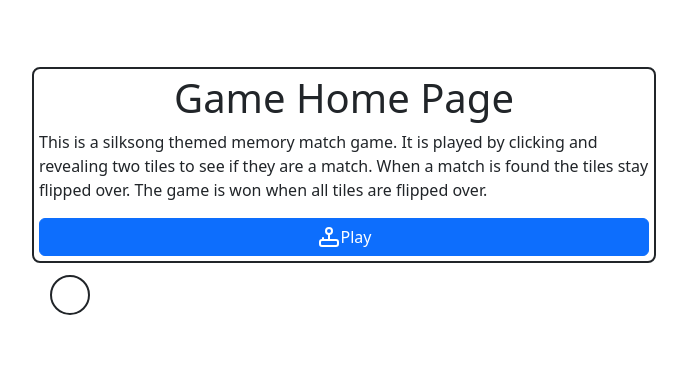
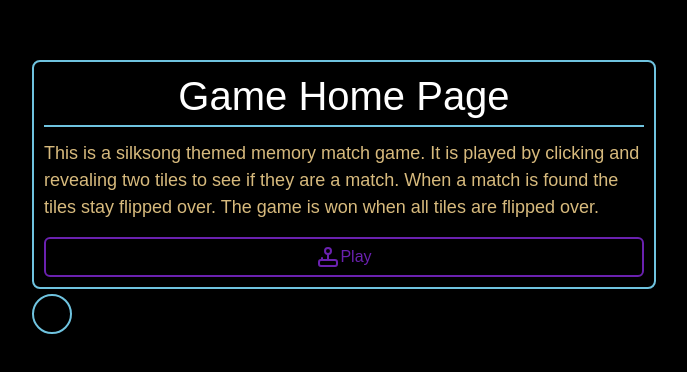
Before and after one commit to funkyTurtleStack/MemoryMatch-Project-001-, a plain HTML site: page index.html in a window 1280 px wide. Shown: the part 196-568 px from the top of the page, without its empty margins (374-1061 px from the left). Drawn offline with nearby package versions, Linux system fonts and the light colour scheme.

Commit message:
Made everything look nicer. Still need to make the "You Win" notification better

```diff
--- a/index.html
+++ b/index.html
@@ -4,7 +4,6 @@
     <meta charset="UTF-8">
     <meta name="viewport" content="width=device-width, initial-scale=1.0">
     <title>Game Home</title>
-    <link rel="stylesheet" href="styles.css">
 
     <!--Lucide Icons-->
     <script src="https://unpkg.com/lucide@latest/dist/umd/lucide.js"></script>
@@ -12,15 +11,17 @@
     <!--Bootstrap-->
     <link href="https://cdn.jsdelivr.net/npm/bootstrap@5.3.0/dist/css/bootstrap.min.css" rel="stylesheet">
 
+    <!--Styles Sheet-->
+        <link rel="stylesheet" href="styles.css">
 </head>
 <body>
 
     <main>
         <div class="container" style="padding: 10%;">
             <div class="row justify-content-center">
-                <div class="col-sm-12 col-md-10 col-lg-8 offset-md-1 offset-lg-2" style="padding: 5px; border: solid 2px; border-radius: 8px;">
-                    <h1 class="text-center">Game Home Page</h1>
-                    <p>
+                <div class="col-sm-12 col-md-10 col-lg-8 offset-md-1 offset-lg-2" style="padding: 10px; border: solid 2px; border-radius: 8px; border-color: #6fc3df;">
+                    <h1 class="text-center" style="border-bottom: 2px solid #6fc3df; padding-bottom: 5px;">Game Home Page</h1>
+                    <p style="color: #d7ba7d; font-size: 18px; padding-top: 5px;">
                         This is a silksong themed memory match game. It is played by
                         clicking and revealing two tiles to see if they are a match.
                         When a match is found the tiles stay flipped over. The
@@ -31,8 +32,8 @@
                         Play
                     </a>
                 </div>
-                <div class="col-sm-12 col-md-10 col-lg-8 offset-md-1 offset-lg-2" style="padding: 5px;">
-                    <a href="https://github.com/funkyTurtleStack/MemoryMatch-Project-001-" class="btn icon-btn">
+                <div class="col-sm-12 col-md-10 col-lg-8 offset-md-1 offset-lg-2" style="padding-top: 5px; padding-left: 0px;">
+                    <a href="https://github.com/funkyTurtleStack/MemoryMatch-Project-001-" style="padding: 0;">
                         <i data-lucide="github" class="icon-circle"></i>
                     </a>
                 </div>
--- a/styles.css
+++ b/styles.css
@@ -1,8 +1,13 @@
+html
+{
+    background-color: black;
+}
+
 body
 {
     font-family: Arial, sans-serif;
-    background-color: #ffffff;
-    color: #121212;
+    color: white;
+    background-color: black;
     display: flex;
     flex-wrap: wrap;
     overflow-y: auto;
@@ -24,7 +29,7 @@ header h1
     text-align: center;
     font-size: 2.5rem;
     font-weight: bold;
-    border-bottom: 1px solid #d3d6da;
+    border-bottom: 1px solid white;
     margin-bottom: 15px;
     padding-bottom: 15px;
 }
@@ -57,7 +62,7 @@ h2
 {
     width: 62px;
     height: 62px;
-    border: 3px solid black;
+    border: 2px solid white;
     border-radius: 15px;
 
     font-size: 2rem;
@@ -70,6 +75,21 @@ h2
     justify-content: center;
     align-items: center;
     background-color: black;
+}
+
+.btn
+{
+    background-color: black;
+    border-color: #6a21af;
+    color: #6a21af;
+    border-width: 2px;
+}
+
+.btn:hover
+{
+    background-color: #070707;
+    border-color: blueviolet;
+    color: blueviolet;
 }
 
 .tile.hornet
@@ -169,31 +189,29 @@ h2
     padding-left: 5px;
 }
 
-.icon-btn
-{
-  padding: 0;
-  line-height: 1;
-  display: inline-flex;
-  align-items: center;
-  justify-content: center;
-  border: none;
-  background: none;
-}
-
 .icon-circle
 {
   display: inline-flex;
   align-items: center;
   justify-content: center;
+  color: #6a21af;
 
   width: 40px;
   height: 40px;
   border-radius: 50%;
   border: 2px solid;
+  border-color: #6fc3df;
   padding: 6px;
   margin-right: 8px;
   margin-bottom: 8px;
   overflow: visible;
+}
+
+.icon-circle:hover
+{
+    background-color: #070707;
+    border-color: #95ddff;
+    color: blueviolet;
 }
 
 @keyframes flip
```
Also changed, not shown: game.html (+3 -1 lines).
